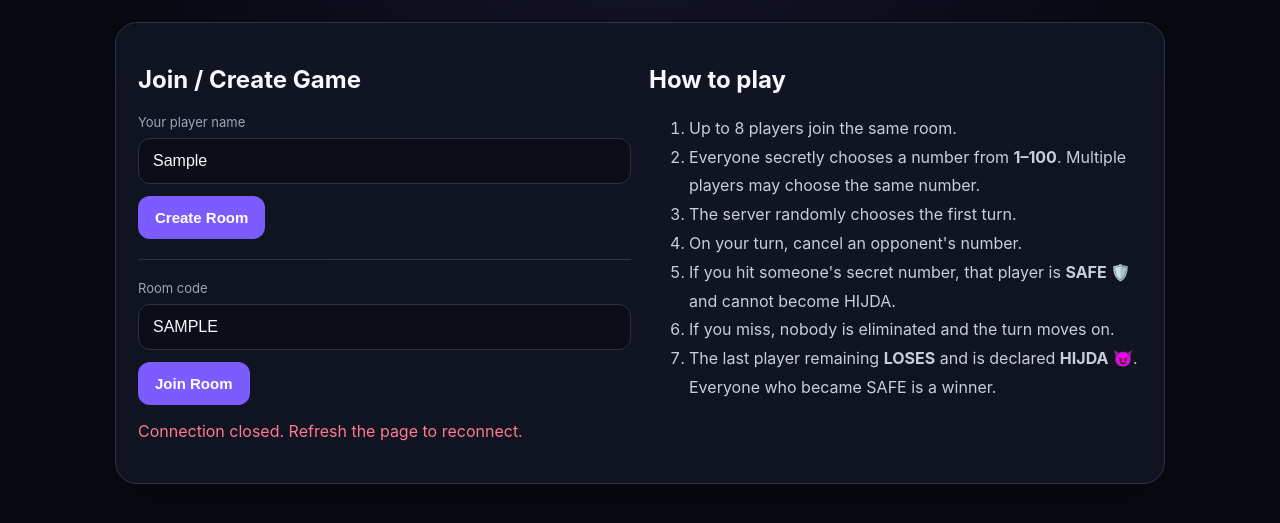
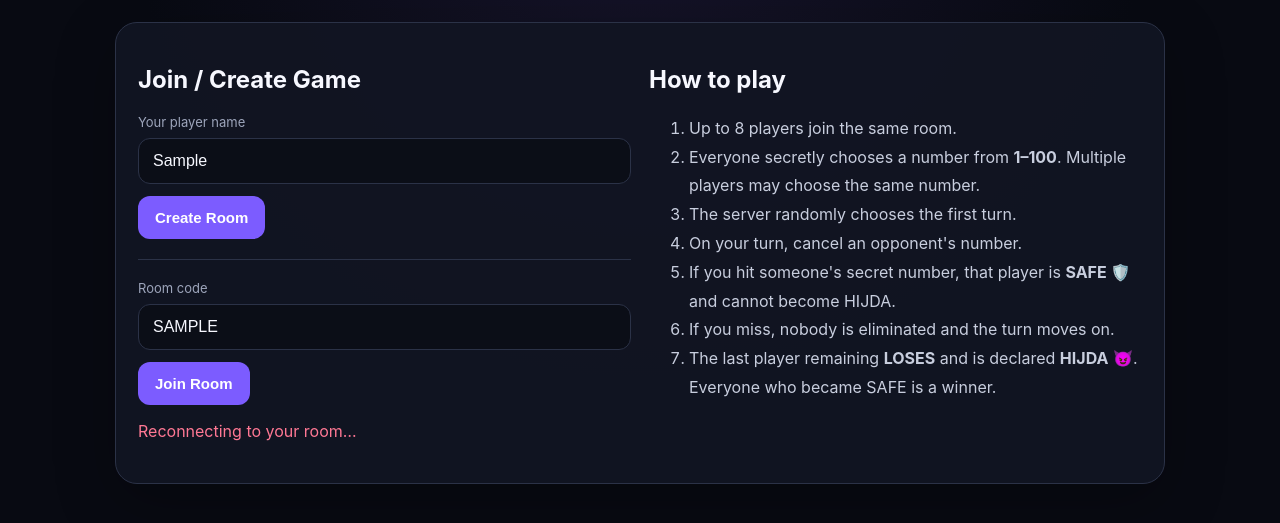
Before and after one commit to gladergotsjod-spec/Kon-Banega-Hijda, a website: page public/index.html in a window 1280 px wide. Both pictures are taken after typing "Sample", "Sample" into the empty fields and a click on the button "Create Room". Shown: the part 133-656 px from the top of the page. Drawn offline with Linux system fonts and the light colour scheme.

Commit message:
Reconnect game automatically after app switching

```diff
--- a/public/index.html
+++ b/public/index.html
@@ -58,18 +58,57 @@
   </section>
 </div>
 <script>
-const $=id=>document.getElementById(id);let ws=null,state=null;
+const $=id=>document.getElementById(id);let ws=null,state=null;let kbhReconnectTimer=null;let kbhManualAction=null;
+function openSocket(action,payload){
+  if(ws&&ws.readyState===WebSocket.OPEN)return;
+  kbhManualAction=action||null;
+  const socket=new WebSocket((location.protocol==='https:'?'wss://':'ws://')+location.host);
+  ws=socket;
+  socket.onopen=()=>{
+    if(action==='reconnect')socket.send(JSON.stringify({type:'reconnect',...payload}));
+    else socket.send(JSON.stringify({type:action,name:payload.name,code:payload.code}));
+  };
+  socket.onmessage=e=>{
+    const m=JSON.parse(e.data);
+    if(m.type==='session'){
+      try{sessionStorage.setItem('kbhSession',JSON.stringify({code:m.roomCode,playerId:m.playerId,token:m.token}));}catch{}
+    }else if(m.type==='error'){
+      showError(m.error);
+      if(m.error.includes('session has expired')){try{sessionStorage.removeItem('kbhSession')}catch{}}
+    }else if(m.type==='safe'){showSafePopup(m.playerNames||[]);}
+    else if(m.type==='state'){state=m;showError('');render();}
+  };
+  socket.onclose=()=>{
+    if(ws===socket)ws=null;
+    if(kbhManualAction==='create'||kbhManualAction==='join'||getSavedSession()){
+      showError('Reconnecting to your room…');
+      clearTimeout(kbhReconnectTimer);
+      kbhReconnectTimer=setTimeout(()=>tryReconnect(),1500);
+    }
+  };
+  socket.onerror=()=>showError('Connection interrupted. Reconnecting…');
+  clearInterval(window.kbhHeartbeat);
+  window.kbhHeartbeat=setInterval(()=>{if(ws&&ws.readyState===WebSocket.OPEN)ws.send(JSON.stringify({type:'heartbeat'}));},20000);
+}
+function getSavedSession(){try{return JSON.parse(sessionStorage.getItem('kbhSession')||'null')}catch{return null}}
+function tryReconnect(){
+  const saved=getSavedSession();
+  if(!saved||document.visibilityState==='hidden')return;
+  if(ws&&ws.readyState===WebSocket.OPEN)return;
+  openSocket('reconnect',saved);
+}
 function connect(action){
   const name=$('name').value.trim(); if(!name)return showError('Enter your player name first.');
-  ws=new WebSocket((location.protocol==='https:'?'wss://':'ws://')+location.host);
-  ws.onopen=()=>ws.send(JSON.stringify({type:action, name, code:$('code').value.trim().toUpperCase()}));
-  ws.onmessage=e=>{const m=JSON.parse(e.data);if(m.type==='error')showError(m.error);else if(m.type==='safe'){showSafePopup(m.playerNames||[]);}else if(m.type==='state'){state=m;showError('');render();}};
-  ws.onclose=()=>showError('Connection closed. Refresh the page to reconnect.');
-  ws.onerror=()=>showError('Could not connect to the game server.');
-  clearInterval(window.kbhHeartbeat);
-  window.kbhHeartbeat=setInterval(()=>{if(ws&&ws.readyState===1)ws.send(JSON.stringify({type:'heartbeat'}));},20000);
+  try{sessionStorage.removeItem('kbhSession')}catch{}
+  clearTimeout(kbhReconnectTimer);
+  openSocket(action,{name,code:$('code').value.trim().toUpperCase()});
 }
+document.addEventListener('visibilitychange',()=>{if(document.visibilityState==='visible'&&getSavedSession()&&(!ws||ws.readyState!==WebSocket.OPEN))tryReconnect()});
+window.addEventListener('pageshow',()=>{if(getSavedSession()&&(!ws||ws.readyState!==WebSocket.OPEN))tryReconnect()});
+window.addEventListener('online',()=>{if(getSavedSession()&&(!ws||ws.readyState!==WebSocket.OPEN))tryReconnect()});
+
 function showError(t){$('error').textContent=t||'';$('error').style.color=t?'#ff7894':''}
+window.addEventListener('load',()=>{if(getSavedSession())tryReconnect()});
 $('create').onclick=()=>connect('create');$('join').onclick=()=>connect('join');$('code').addEventListener('input',e=>e.target.value=e.target.value.toUpperCase());
 function send(x){if(ws&&ws.readyState===1)ws.send(JSON.stringify(x));}
 function render(){
```
